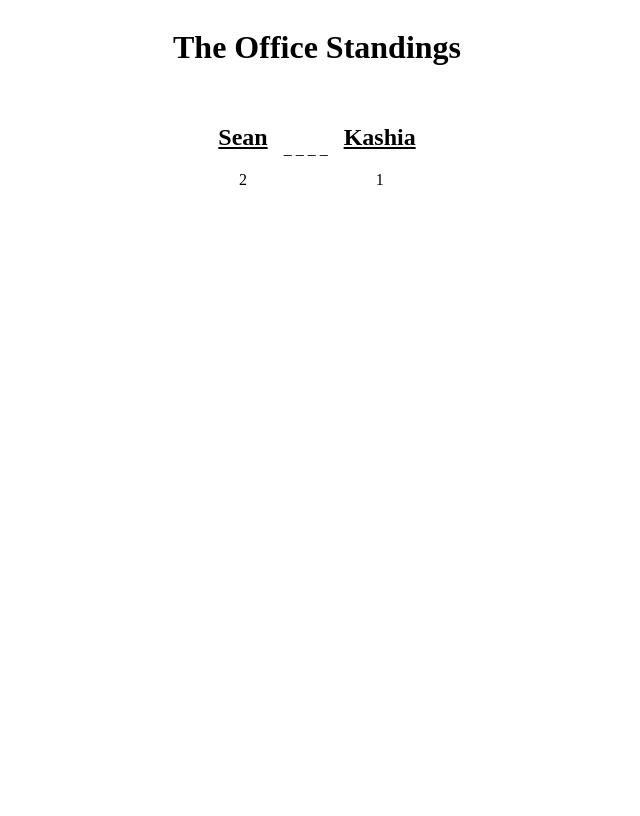
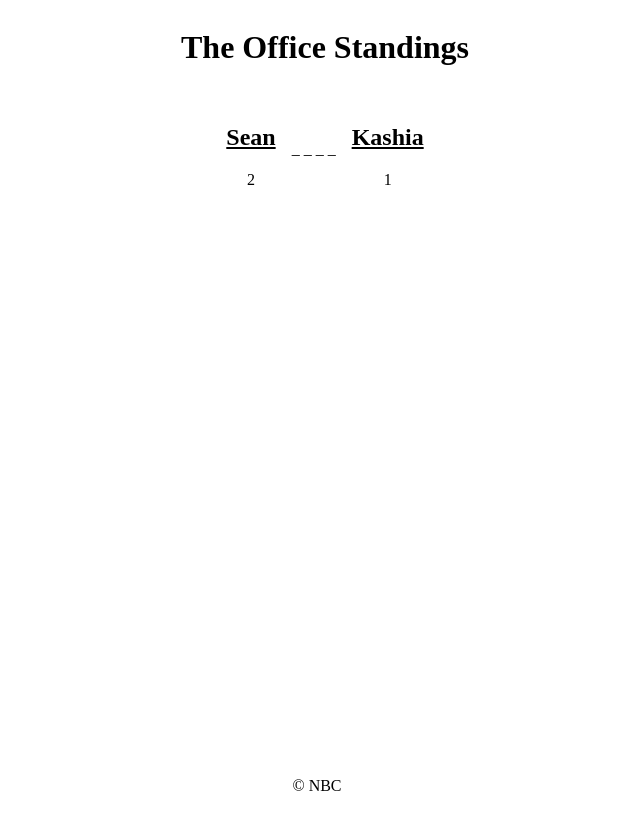
Before and after one commit to theofficestandings/theofficestandings.github.io, a plain HTML site: page index.html in a window 1280 px wide. Shown: the whole page, without its empty margins (323-963 px from the left). Drawn offline with Linux system fonts and the light colour scheme.

Commit message:
Add footer

```diff
--- a/index.html
+++ b/index.html
@@ -5,14 +5,13 @@
     <meta charset="utf-8" />
 
     <title>The Office Standings</title>
-    <meta name="description" content="The HTML5 Herald" />
-    <meta name="author" content="SitePoint" />
+    <meta name="description" content="The Official Office Standings" />
+    <meta name="author" content="The Office" />
 
     <link rel="stylesheet" href="styles.css?v=1.0" />
   </head>
 
   <body>
-    <script src="js/scripts.js"></script>
     <div class="container">
       <h1>The Office Standings</h1>
       <div class="scoreboard">
@@ -27,5 +26,6 @@
         </div>
       </div>
     </div>
+    <footer>&copy; NBC</footer>
   </body>
 </html>
--- a/styles.css
+++ b/styles.css
@@ -1,3 +1,8 @@
+body {
+  width: 100vw;
+  height: 100vh;
+}
+
 .container,
 .column,
 .scoreboard {
@@ -24,3 +29,10 @@
 .name {
   text-decoration: underline;
 }
+
+footer {
+  position: absolute;
+  bottom: 5px;
+  left: 50%;
+  transform: translate(-50%);
+}
```
